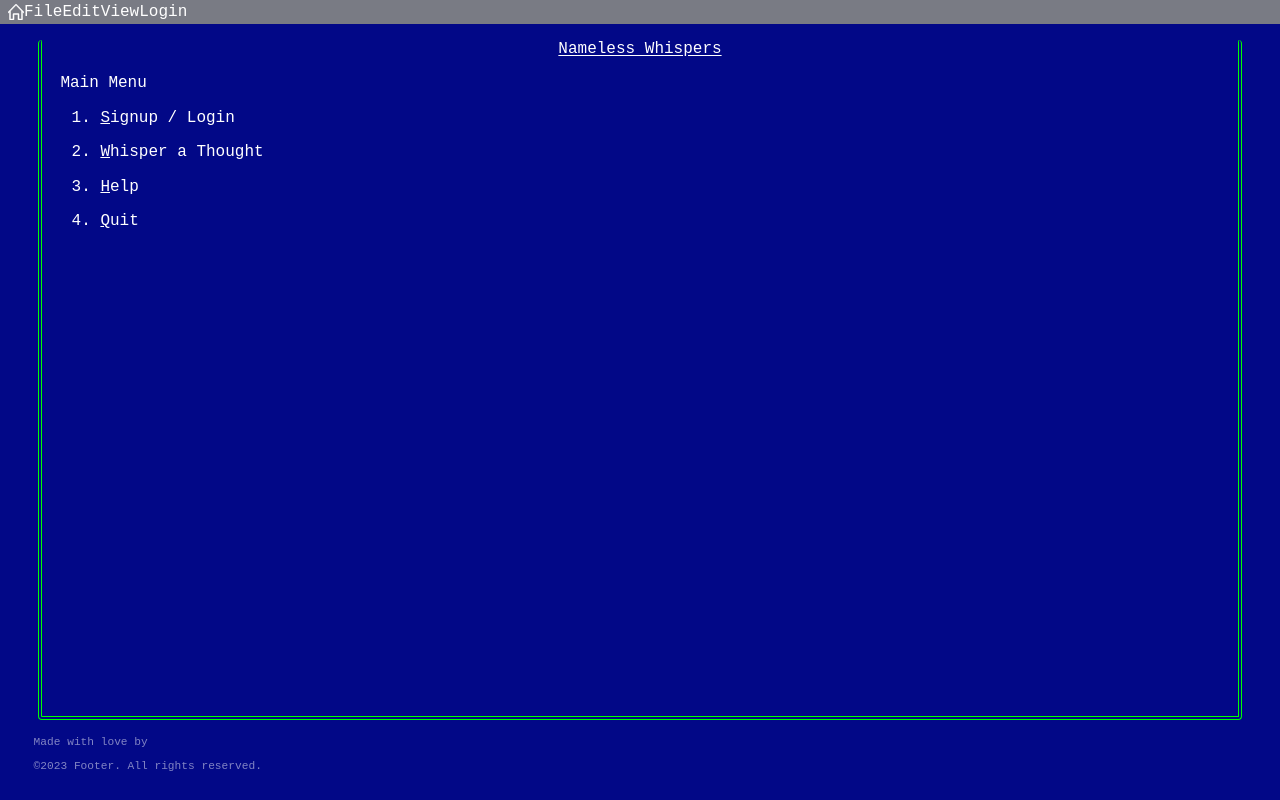
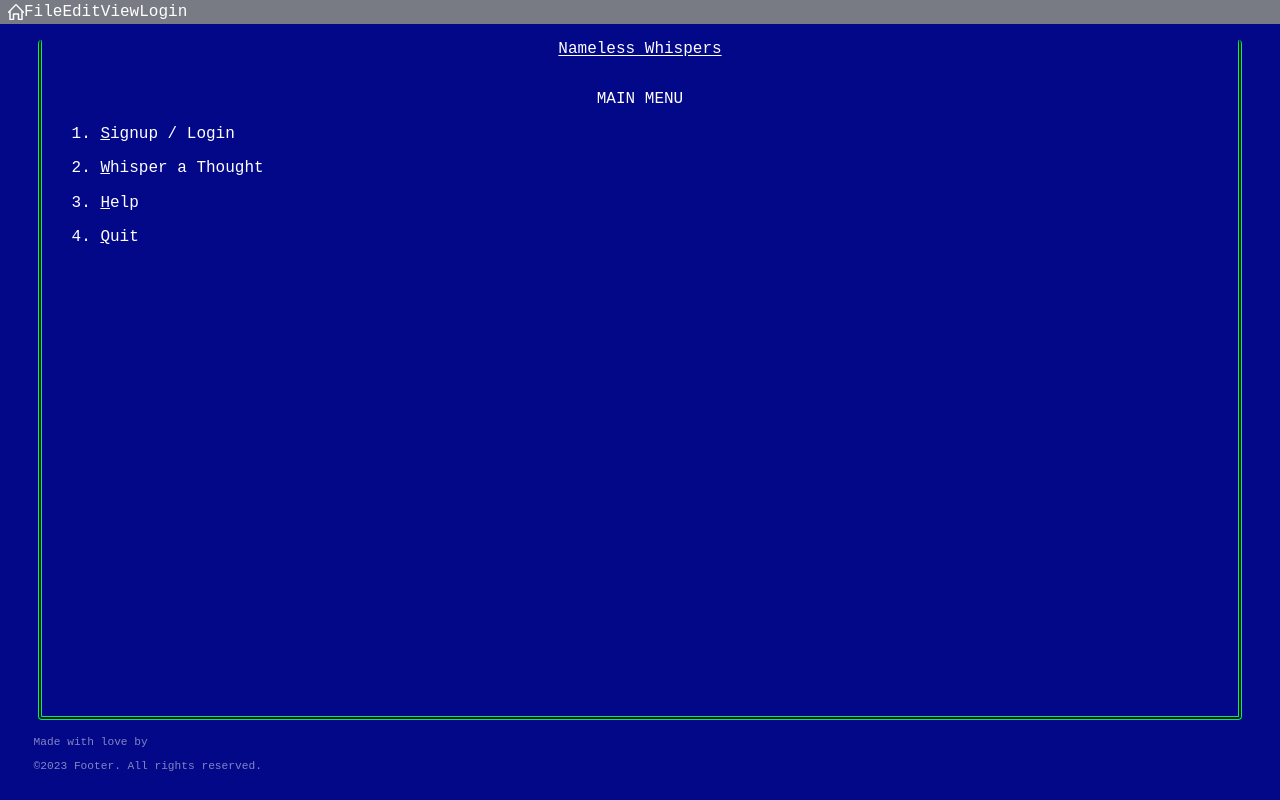
Before and after one commit to thecowsays/nameless-whispers, a React (Vite) app: page / in a window 1280 px wide. Built offline with nearby package versions, Linux system fonts and the light colour scheme; a web font is replaced by a local one.

Commit message:
updated css class title

```diff
--- a/src/components/MainMenu/MainMenu.jsx
+++ b/src/components/MainMenu/MainMenu.jsx
@@ -3,7 +3,7 @@ import MainMenuCSS from "./MainMenu.module.css";
 const MainMenu = () => {
   return (
     <div className={MainMenuCSS.mainWrapper}>
-      <p className={MainMenuCSS.title}>Main Menu</p>
+      <p className="title">Main Menu</p>
       <ol>
         {/* Future Feature: Have item 1 change to 'Logout' using Auth */}
         <li>Signup / Login</li>
```
